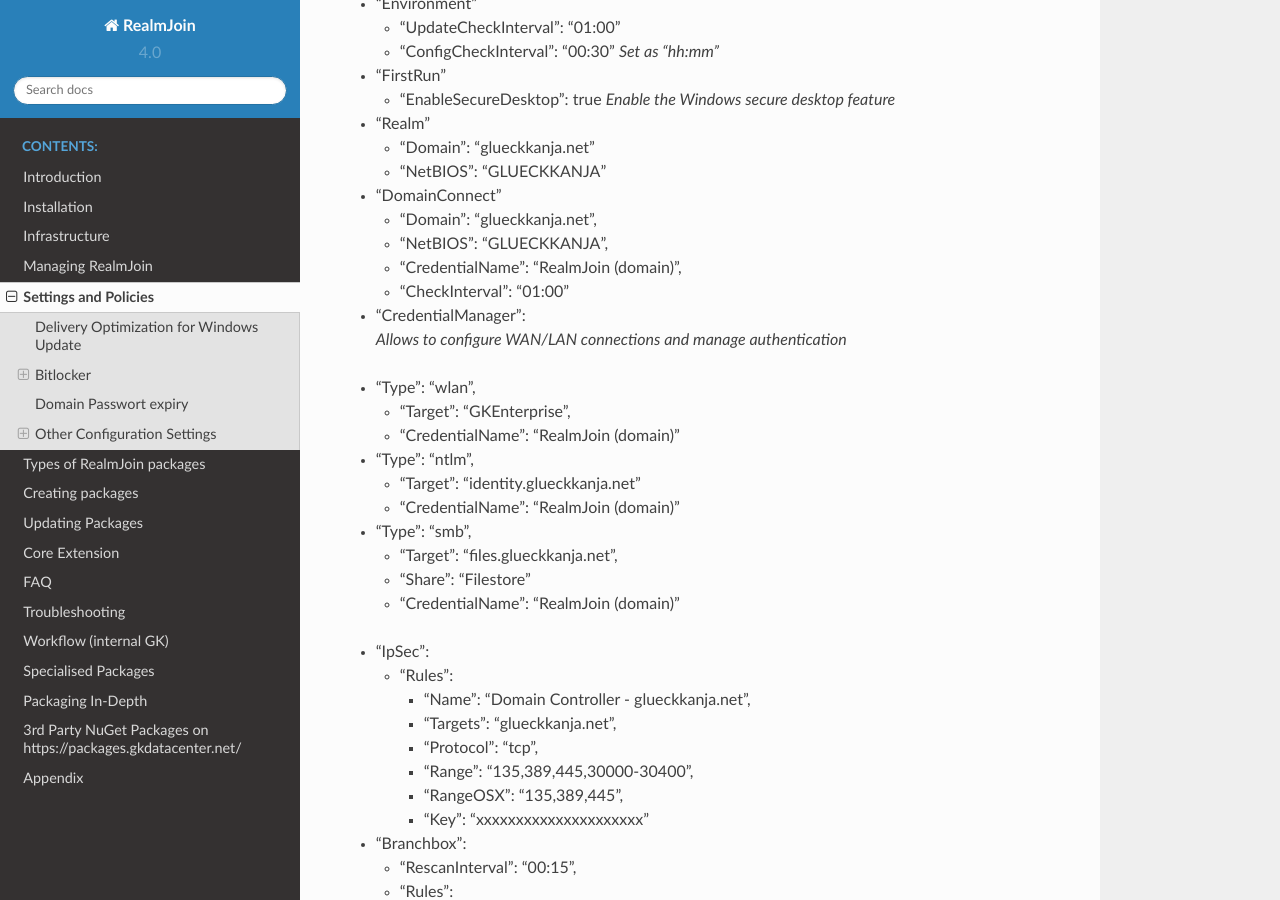
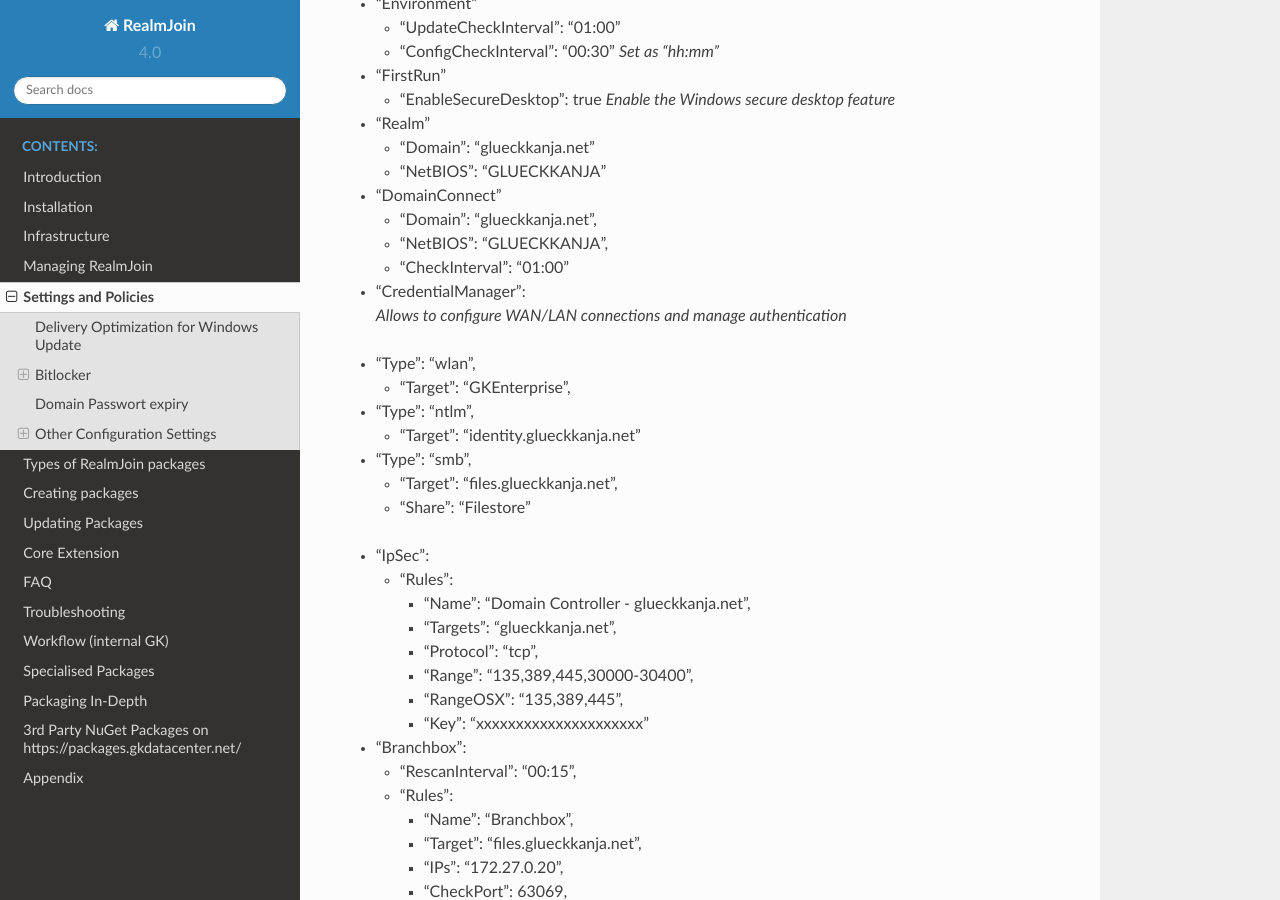
Before and after one commit to bb-froggy/realmjoin-docs, a Sphinx documentation site: the page built from docs/policies.md, in a window 1280 px wide and 900 px high, scrolled down 1701 px. Built offline with Sphinx 7.4.7 and the Read the Docs theme 2.0.0, drawn with Linux system fonts in a browser that asks for light colours.

Commit message:
Remove CredentialName
Outdated recommendation

```diff
--- a/docs/policies.md
+++ b/docs/policies.md
@@ -57,21 +57,17 @@
 - "DomainConnect"
   * "Domain": "glueckkanja.net",
   * "NetBIOS": "GLUECKKANJA",
-  * "CredentialName": "RealmJoin (domain)",
   * "CheckInterval": "01:00"
 
  - "CredentialManager":
      *Allows to configure WAN/LAN connections and manage authentication*
   * "Type": "wlan",
     * "Target": "GKEnterprise",
-    * "CredentialName": "RealmJoin (domain)"
   * "Type": "ntlm",
     * "Target": "identity.glueckkanja.net"
-    * "CredentialName": "RealmJoin (domain)"
   * "Type": "smb",
     * "Target": "files.glueckkanja.net",
     * "Share": "Filestore"
-    * "CredentialName": "RealmJoin (domain)"
 
 - "IpSec":
    * "Rules":
```
